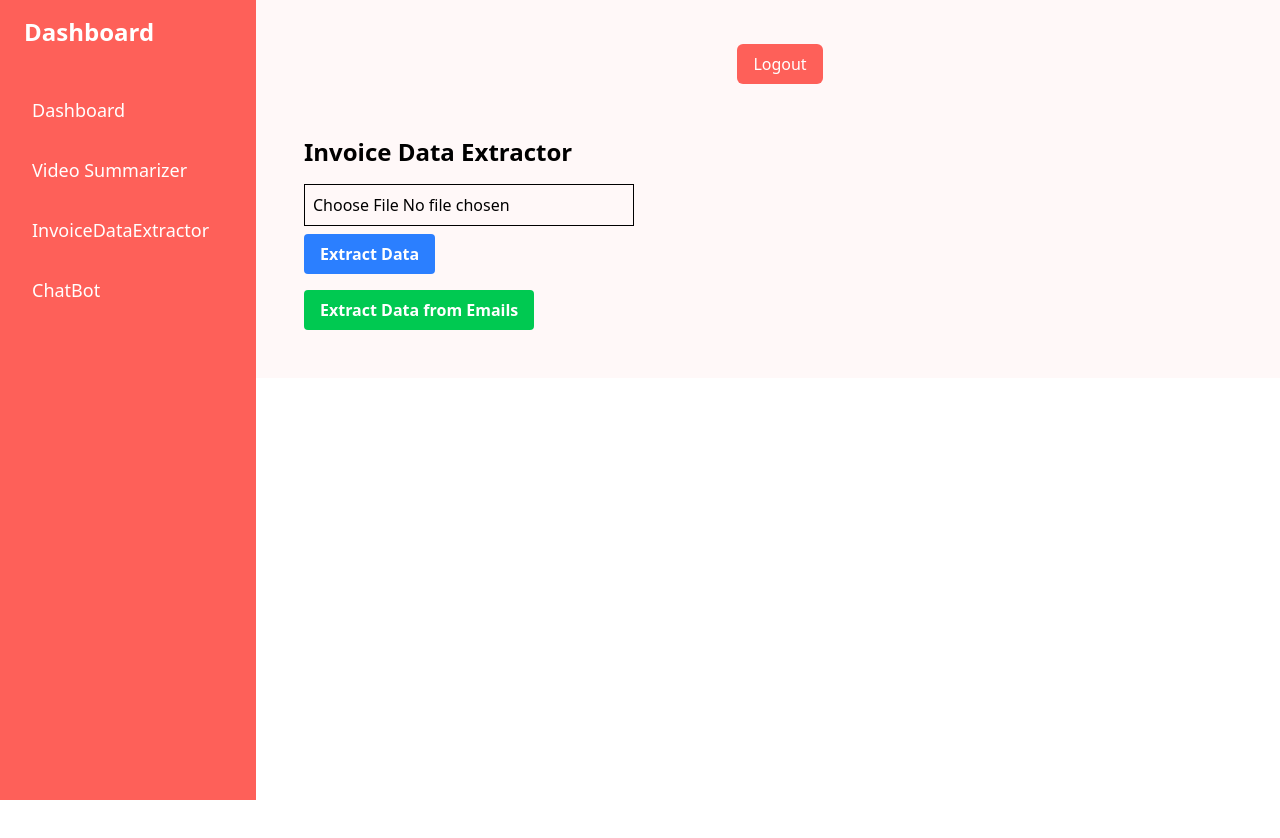
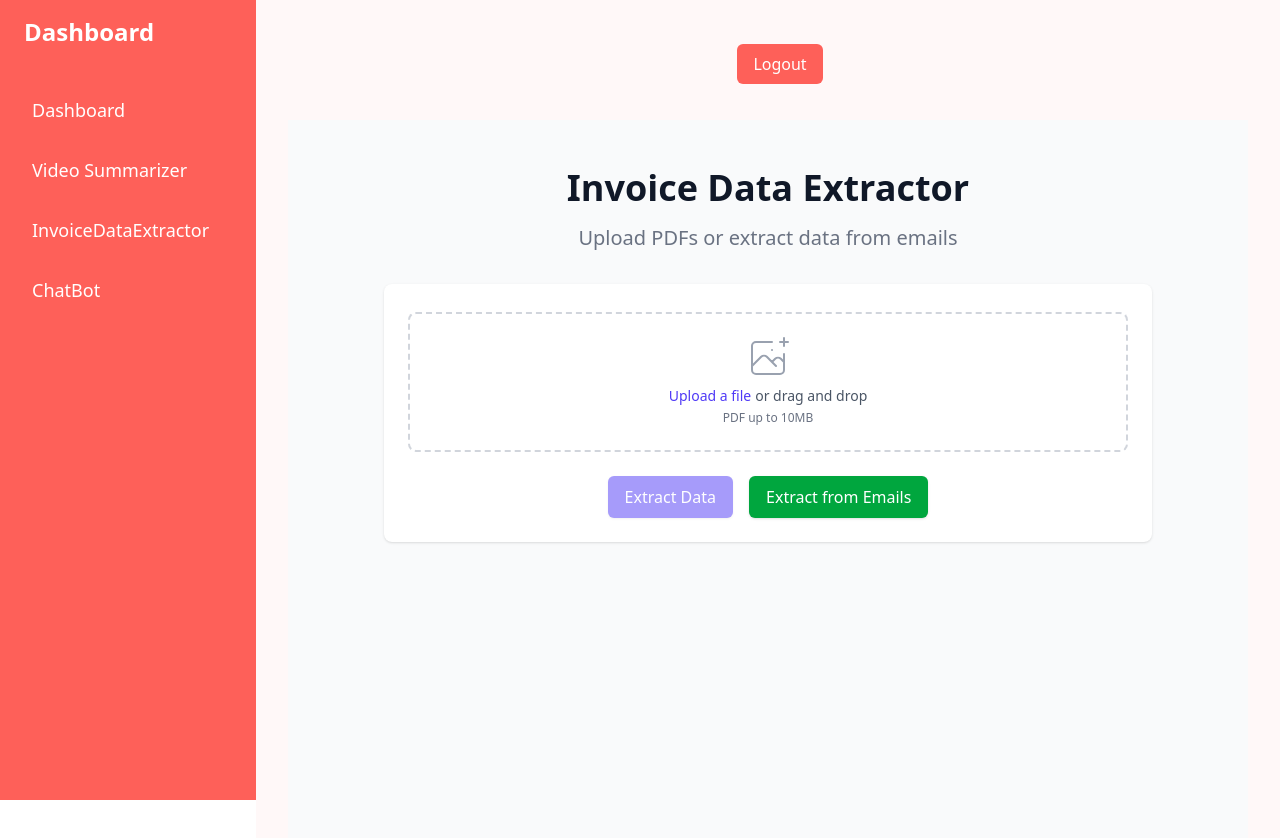
Before and after one commit to manvitha984/Axiom, a React (Vite) app in the folder front/: page /invoiceDataExtractor in a window 1280 px wide. Shown: the top 838 px of the page. Before the commit the page ends 800 px from the top, so only its background shows below. Built offline with nearby package versions, Linux system fonts and the light colour scheme; no server answers.

Commit message:
invoice extraction frontend changed

```diff
--- a/front/src/invoiceDataExtractor.jsx
+++ b/front/src/invoiceDataExtractor.jsx
@@ -5,6 +5,7 @@ export default function InvoiceDataExtractor() {
   const [loading, setLoading] = useState(false);
   const [error, setError] = useState('');
   const [success, setSuccess] = useState('');
+  const [isDragging, setIsDragging] = useState(false);
 
   const handleFileChange = (e) => {
     setFile(e.target.files[0]);
@@ -90,32 +91,219 @@ export default function InvoiceDataExtractor() {
       setLoading(false);
     }
   };
+  const handleDragOver = (e) => {
+    e.preventDefault();
+    setIsDragging(true);
+  };
+
+  const handleDragLeave = (e) => {
+    e.preventDefault();
+    setIsDragging(false);
+  };
+
+  const handleDrop = (e) => {
+    e.preventDefault();
+    setIsDragging(false);
+    const droppedFile = e.dataTransfer.files[0];
+    if (droppedFile && droppedFile.type === 'application/pdf') {
+      setFile(droppedFile);
+      setError('');
+      setSuccess('');
+    } else {
+      setError('Please drop a PDF file');
+    }
+  };
+
   return (
-    <div className="p-4">
-      <h1 className="text-2xl font-bold mb-4">Invoice Data Extractor</h1>
-      <form onSubmit={handleSubmit} className="mb-4">
+    <div className="min-h-screen bg-gray-50 py-12 px-4 sm:px-6 lg:px-8">
+      <div className="max-w-3xl mx-auto">
+        <div className="text-center mb-8">
+          <h1 className="text-3xl font-extrabold text-gray-900 sm:text-4xl">
+            Invoice Data Extractor
+          </h1>
+          <p className="mt-3 text-xl text-gray-500 sm:mt-4">
+            Upload PDFs or extract data from emails
+          </p>
+        </div>
+
+        <div className="bg-white shadow rounded-lg p-6 mb-6">
+          <form onSubmit={handleSubmit} className="space-y-6">
+            <div
+              onDragOver={handleDragOver}
+              onDragLeave={handleDragLeave}
+              onDrop={handleDrop}
+              className={`mt-1 flex justify-center px-6 pt-5 pb-6 border-2 border-dashed rounded-lg ${
+                isDragging
+                  ? 'border-indigo-600 bg-indigo-50'
+                  : 'border-gray-300 hover:border-gray-400'
+              }`}
+            >
+              <div className="space-y-1 text-center">
+                <svg
+                  className="mx-auto h-12 w-12 text-gray-400"
+                  stroke="currentColor"
+                  fill="none"
+                  viewBox="0 0 48 48"
+                  aria-hidden="true"
+                >
+                  <path
+                    d="M28 8H12a4 4 0 00-4 4v20m32-12v8m0 0v8a4 4 0 01-4 4H12a4 4 0 01-4-4v-4m32-4l-3.172-3.172a4 4 0 00-5.656 0L28 28M8 32l9.172-9.172a4 4 0 015.656 0L28 28m0 0l4 4m4-24h8m-4-4v8m-12 4h.02"
+                    strokeWidth={2}
+                    strokeLinecap="round"
+                    strokeLinejoin="round"
+                  />
+                </svg>
+                <div className="flex text-sm text-gray-600">
+                  <label className="relative cursor-pointer rounded-md font-medium text-indigo-600 hover:text-indigo-500">
+                    <span>Upload a file</span>
                     <input
                       type="file"
                       accept="application/pdf"
                       onChange={handleFileChange}
-          className="border p-2 mb-2"
+                      className="sr-only"
                     />
-        <br />
+                  </label>
+                  <p className="pl-1">or drag and drop</p>
+                </div>
+                <p className="text-xs text-gray-500">PDF up to 10MB</p>
+                {file && (
+                  <p className="text-sm text-gray-600 mt-2">
+                    Selected: {file.name}
+                  </p>
+                )}
+              </div>
+            </div>
+
+            <div className="flex justify-center space-x-4">
               <button
                 type="submit"
-          className="bg-blue-500 hover:bg-blue-600 text-white font-bold py-2 px-4 rounded"
+                disabled={!file || loading}
+                className={`inline-flex items-center px-4 py-2 border border-transparent text-base font-medium rounded-md shadow-sm text-white bg-indigo-600 hover:bg-indigo-700 focus:outline-none focus:ring-2 focus:ring-offset-2 focus:ring-indigo-500 ${
+                  (!file || loading) && 'opacity-50 cursor-not-allowed'
+                }`}
               >
-          {loading ? "Processing..." : "Extract Data"}
+                {loading ? (
+                  <>
+                    <svg
+                      className="animate-spin -ml-1 mr-3 h-5 w-5 text-white"
+                      xmlns="http://www.w3.org/2000/svg"
+                      fill="none"
+                      viewBox="0 0 24 24"
+                    >
+                      <circle
+                        className="opacity-25"
+                        cx="12"
+                        cy="12"
+                        r="10"
+                        stroke="currentColor"
+                        strokeWidth="4"
+                      ></circle>
+                      <path
+                        className="opacity-75"
+                        fill="currentColor"
+                        d="M4 12a8 8 0 018-8V0C5.373 0 0 5.373 0 12h4zm2 5.291A7.962 7.962 0 014 12H0c0 3.042 1.135 5.824 3 7.938l3-2.647z"
+                      ></path>
+                    </svg>
+                    Processing...
+                  </>
+                ) : (
+                  'Extract Data'
+                )}
               </button>
+
+              <button
+                type="button"
+                onClick={handleReadEmails}
+                disabled={loading}
+                className={`inline-flex items-center px-4 py-2 border border-transparent text-base font-medium rounded-md shadow-sm text-white bg-green-600 hover:bg-green-700 focus:outline-none focus:ring-2 focus:ring-offset-2 focus:ring-green-500 ${
+                  loading && 'opacity-50 cursor-not-allowed'
+                }`}
+              >
+                {loading ? (
+                  <>
+                    <svg
+                      className="animate-spin -ml-1 mr-3 h-5 w-5 text-white"
+                      xmlns="http://www.w3.org/2000/svg"
+                      fill="none"
+                      viewBox="0 0 24 24"
+                    >
+                      <circle
+                        className="opacity-25"
+                        cx="12"
+                        cy="12"
+                        r="10"
+                        stroke="currentColor"
+                        strokeWidth="4"
+                      ></circle>
+                      <path
+                        className="opacity-75"
+                        fill="currentColor"
+                        d="M4 12a8 8 0 018-8V0C5.373 0 0 5.373 0 12h4zm2 5.291A7.962 7.962 0 014 12H0c0 3.042 1.135 5.824 3 7.938l3-2.647z"
+                      ></path>
+                    </svg>
+                    Processing...
+                  </>
+                ) : (
+                  'Extract from Emails'
+                )}
+              </button>
+            </div>
           </form>
-      <button
-        onClick={handleReadEmails}
-        className="bg-green-500 hover:bg-green-600 text-white font-bold py-2 px-4 rounded"
+        </div>
+
+        {error && (
+          <div className="rounded-md bg-red-50 p-4 mb-4">
+            <div className="flex">
+              <div className="flex-shrink-0">
+                <svg
+                  className="h-5 w-5 text-red-400"
+                  viewBox="0 0 20 20"
+                  fill="currentColor"
                 >
-        {loading ? "Processing..." : "Extract Data from Emails"}
-      </button>
-      {error && <p className="text-red-600 mt-4" dangerouslySetInnerHTML={{ __html: error }}></p>}
-      {success && <div className="text-green-600 mt-4" dangerouslySetInnerHTML={{ __html: success }}></div>}
+                  <path
+                    fillRule="evenodd"
+                    d="M10 18a8 8 0 100-16 8 8 0 000 16zM8.707 7.293a1 1 0 00-1.414 1.414L8.586 10l-1.293 1.293a1 1 0 101.414 1.414L10 11.414l1.293 1.293a1 1 0 001.414-1.414L11.414 10l1.293-1.293a1 1 0 00-1.414-1.414L10 8.586 8.707 7.293z"
+                    clipRule="evenodd"
+                  />
+                </svg>
+              </div>
+              <div className="ml-3">
+                <h3 className="text-sm font-medium text-red-800">Error</h3>
+                <div className="mt-2 text-sm text-red-700">
+                  <p>{error}</p>
+                </div>
+              </div>
+            </div>
+          </div>
+        )}
+
+        {success && (
+          <div className="rounded-md bg-green-50 p-4">
+            <div className="flex">
+              <div className="flex-shrink-0">
+                <svg
+                  className="h-5 w-5 text-green-400"
+                  viewBox="0 0 20 20"
+                  fill="currentColor"
+                >
+                  <path
+                    fillRule="evenodd"
+                    d="M10 18a8 8 0 100-16 8 8 0 000 16zm3.707-9.293a1 1 0 00-1.414-1.414L9 10.586 7.707 9.293a1 1 0 00-1.414 1.414l2 2a1 1 0 001.414 0l4-4z"
+                    clipRule="evenodd"
+                  />
+                </svg>
+              </div>
+              <div className="ml-3">
+                <h3 className="text-sm font-medium text-green-800">Success</h3>
+                <div
+                  className="mt-2 text-sm text-green-700"
+                  dangerouslySetInnerHTML={{ __html: success }}
+                />
+              </div>
+            </div>
+          </div>
+        )}
+      </div>
     </div>
   );
 }
```
Also changed, not shown: 1 other file (tests, documents, lock files or other folders). Lines whose indentation alone changed are shown as unchanged.
